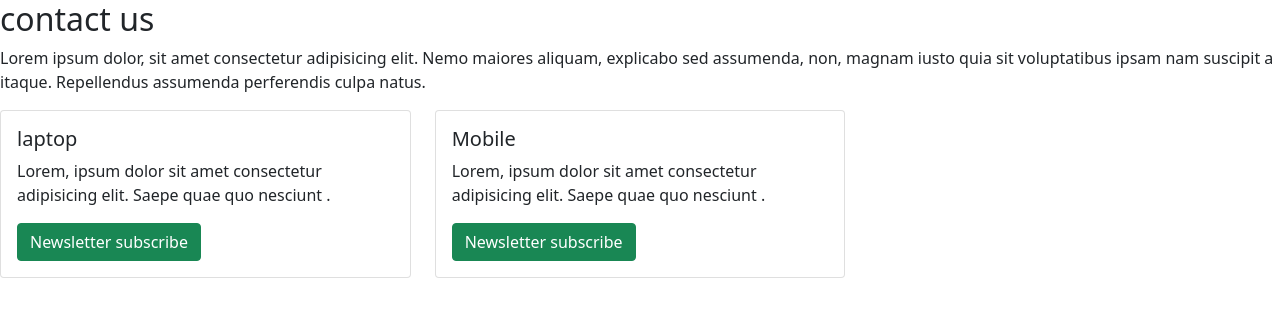
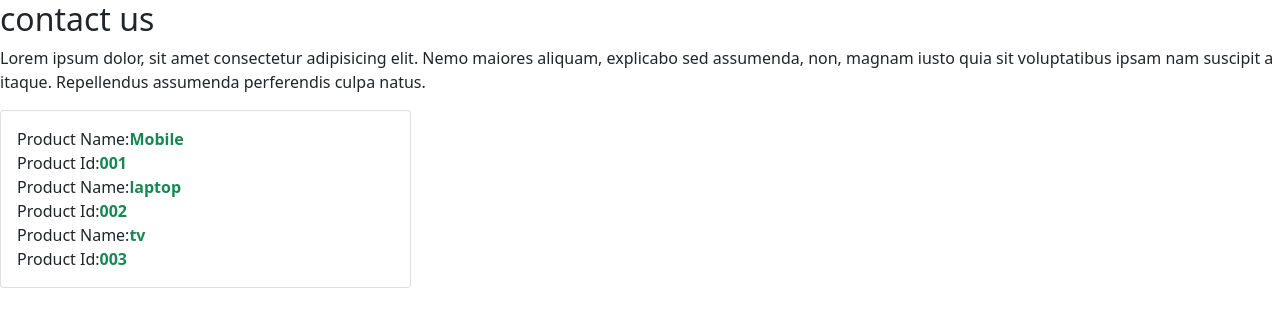
Before and after one commit to artiumangpatel/services, an Angular app: page / in a window 1280 px wide. Shown: the top 324 px of the page. Built offline with nearby package versions, Linux system fonts and the light colour scheme.

Commit message:
dependancy injection

```diff
--- a/src/app/app.component.html
+++ b/src/app/app.component.html
@@ -8,8 +8,9 @@
       <div class="col-md-4">
           <app-card1></app-card1>
       </div>
-      <div class="col-md-4">
+      <!-- <div class="col-md-4">
            <app-card2></app-card2>
-       </div></div>
+       </div> -->
+      </div>
 
 </div>
--- a/src/app/app.module.ts
+++ b/src/app/app.module.ts
@@ -2,6 +2,7 @@ import { NgModule } from '@angular/core';
 import { BrowserModule } from '@angular/platform-browser';
 
 import { AppComponent } from './app.component';
+import { DesignutilityService } from './appServices/designutility.service';
 import { Card1Component } from './card1/card1.component';
 import { Card2Component } from './card2/card2.component';
 
@@ -14,7 +15,7 @@ import { Card2Component } from './card2/card2.component';
   imports: [
     BrowserModule
   ],
-  providers: [],
+  providers: [DesignutilityService],
   bootstrap: [AppComponent]
 })
 export class AppModule { }
--- /dev/null
+++ b/src/app/appServices/designutility.service.ts
@@ -0,0 +1,13 @@
+import { Injectable } from '@angular/core';
+
+@Injectable()
+export class DesignutilityService {
+
+  messageAlert(){
+    alert("Thanks for subscribe");
+  }
+  constructor() { }
+
+  product=[{name:"Mobile",id:"001"},{name:"laptop",id:"002"},{name:"tv",id:"003"}];
+}
+//,{name:"laptop",id:"002"},{name:"tv",id:"003"}
--- a/src/app/card1/card1.component.html
+++ b/src/app/card1/card1.component.html
@@ -1,8 +1,12 @@
 <div class="card">
     <div class="card-body">
-        <h5 class="card-title">laptop</h5>
-        <p>Lorem, ipsum dolor sit amet consectetur adipisicing elit. Saepe quae quo nesciunt . </p>
-<button (click)="buttonClick()"class="btn btn-success">Newsletter subscribe</button>
+       <ng-container *ngFor ="let product of products">
+        Product Name:<strong class="text-success">{{product.name}}</strong><br>
+        Product Id:<strong class="text-success">{{product.id}}</strong><br>
 
+        <!-- <h5 class="card-title">{{product}}</h5>
+        <p>Lorem, ipsum dolor sit nesciunt . </p>
+<button (click)="buttonClick()"class="btn btn-success">Newsletter subscribe</button> -->
+</ng-container>
     </div>
 </div>
--- a/src/app/card1/card1.component.ts
+++ b/src/app/card1/card1.component.ts
@@ -1,4 +1,5 @@
 import { Component, OnInit } from '@angular/core';
+import { DesignutilityService } from '../appServices/designutility.service';
 import { MsgserviceService } from '../appServices/msgservice.service';
 
 @Component({
@@ -8,14 +9,22 @@ import { MsgserviceService } from '../appServices/msgservice.service';
 })
 export class Card1Component implements OnInit {
 
-  constructor() { }
+  constructor(private _msgservice:DesignutilityService) { }
 
-  ngOnInit(): void {
+  products : any = {};
+
+  ngOnInit() {
+ this.products = this._msgservice.product;
+ console.log(this.products);
+
   }
   buttonClick(){
-    const msgServices = new MsgserviceService();
-    msgServices.messageAlert();
+    this._msgservice.messageAlert();
+    // const msgServices = new MsgserviceService();
+    // msgServices.messageAlert();
   }
 
 
+
+
 }
--- a/src/app/card2/card2.component.html
+++ b/src/app/card2/card2.component.html
@@ -1,8 +1,8 @@
 <div class="card">
     <div class="card-body">
-        <h5 class="card-title">Mobile</h5>
+        <!-- <h5 class="card-title">{{product}}</h5>
         <p>Lorem, ipsum dolor sit amet consectetur adipisicing elit. Saepe quae quo nesciunt . </p>
-<button (click)="buttonClick()"class="btn btn-success">Newsletter subscribe</button>
+<button (click)="buttonClick()"class="btn btn-success">Newsletter subscribe</button> -->
 
     </div>
 </div>
--- a/src/app/card2/card2.component.ts
+++ b/src/app/card2/card2.component.ts
@@ -1,6 +1,7 @@
 import { Component, OnInit } from '@angular/core';
 import { MsgserviceService } from '../appServices/msgservice.service';
 
+import { DesignutilityService } from '../appServices/designutility.service';
 @Component({
   selector: 'app-card2',
   templateUrl: './card2.component.html',
@@ -8,12 +9,16 @@ import { MsgserviceService } from '../appServices/msgservice.service';
 })
 export class Card2Component implements OnInit {
 
-  constructor() { }
-
+  constructor(private _msgservice:DesignutilityService) { }
+   //product="test";
+   products={};
   ngOnInit(): void {
+    this.products=this._msgservice.product;
+ console.log(this.products);
   }
   buttonClick(){
-    const msgServices = new MsgserviceService();
-    msgServices.messageAlert();
+    this._msgservice.messageAlert();
+    // const msgServices = new MsgserviceService();//without dependency injection make instance
+    // msgServices.messageAlert();
   }
 }
```
